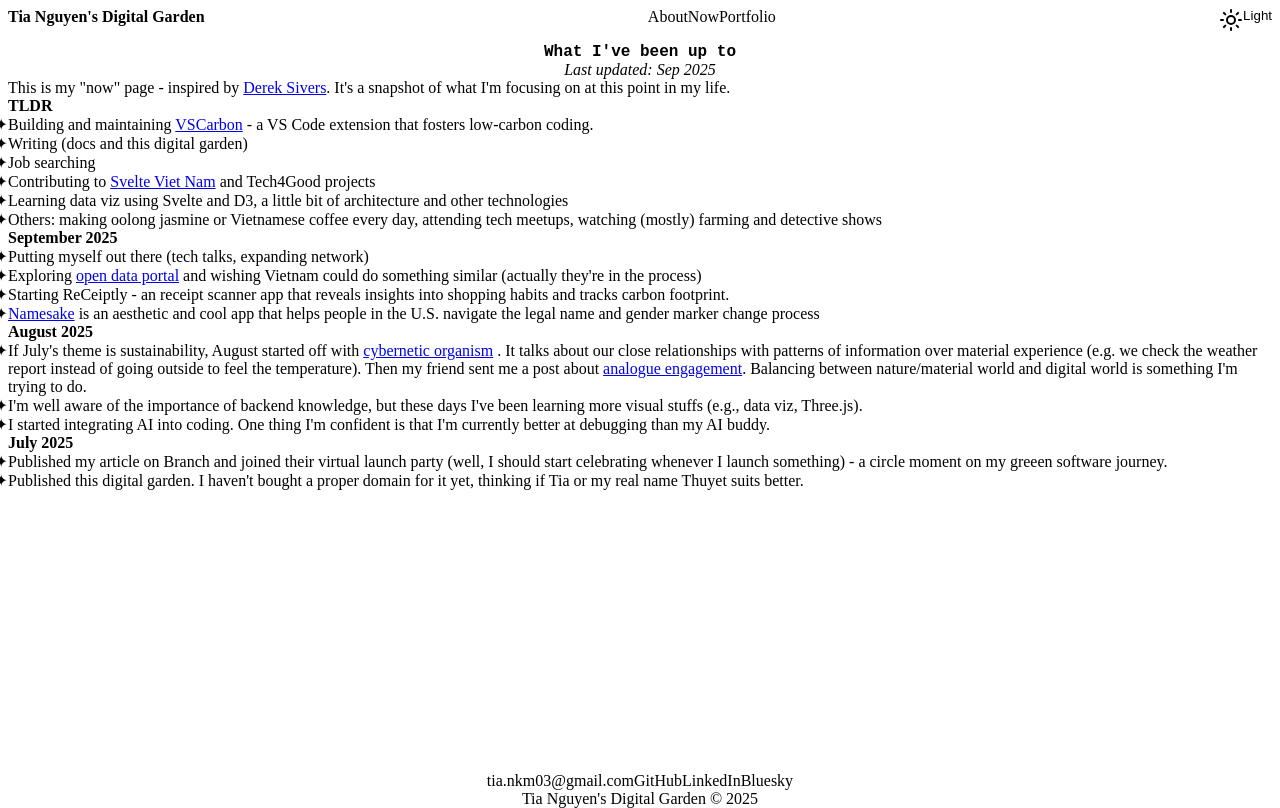
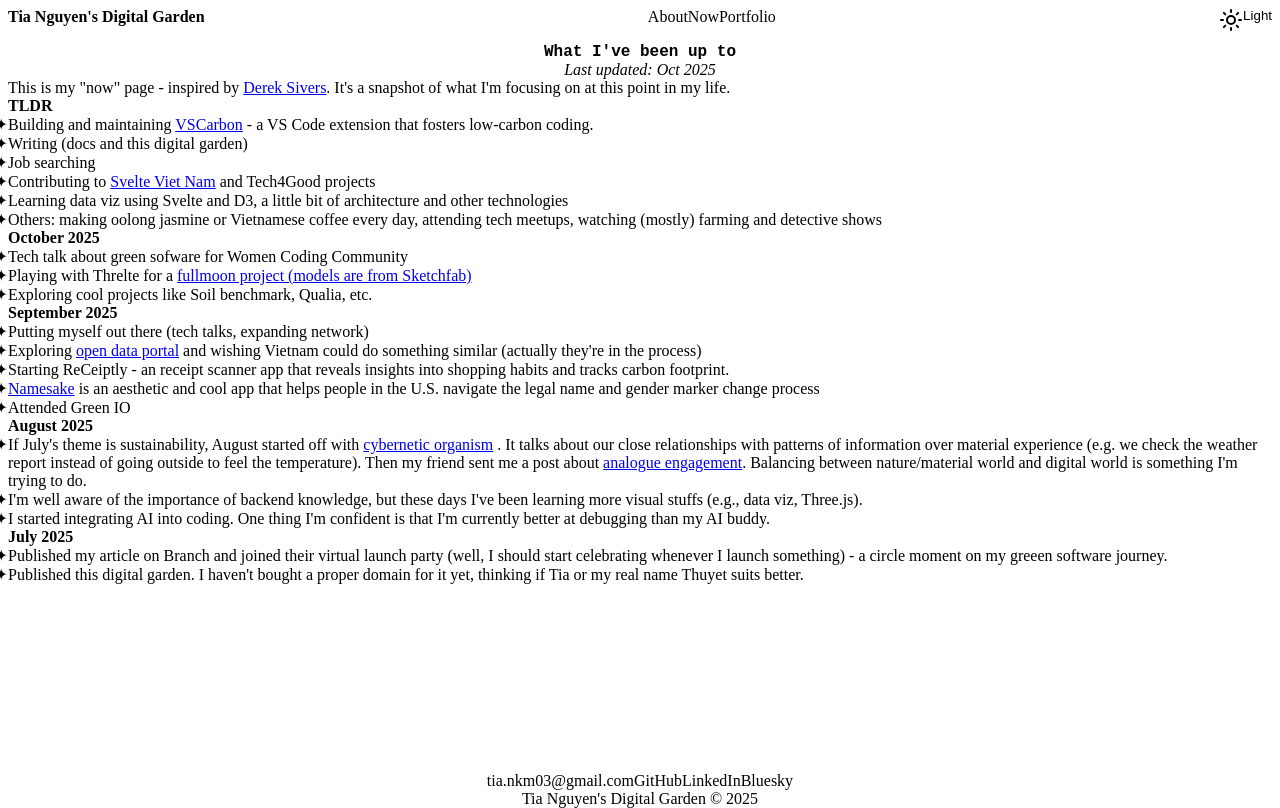
Before and after one commit to liti-dev/markdown-blog, a SvelteKit app: page /now in a window 1280 px wide. Built offline with nearby package versions, Linux system fonts and the light colour scheme.

Commit message:
update now page

```diff
--- a/src/routes/now/+page.svelte
+++ b/src/routes/now/+page.svelte
@@ -1,7 +1,7 @@
 <script lang="ts">
 	import SEO from '$lib/components/SEO.svelte'
 
-	let lastUpdated = 'Sep 2025'
+	let lastUpdated = 'Oct 2025'
 </script>
 
 <SEO title="Now - What I've been up to" description="What I'm focusing on in my life" />
@@ -51,6 +51,17 @@
 				</section>
 
 				<section class="focus-item">
+					<h2>October 2025</h2>
+					<ul>
+						<li>Tech talk about green sofware for Women Coding Community</li>
+						<li>
+							Playing with Threlte for a <a
+								href="https://threlte-fullmoon.vercel.app/"
+								rel="noopener">fullmoon project (models are from Sketchfab)</a
+							>
+						</li>
+						<li>Exploring cool projects like Soil benchmark, Qualia, etc.</li>
+					</ul>
 					<h2>September 2025</h2>
 					<ul>
 						<li>Putting myself out there (tech talks, expanding network)</li>
@@ -67,6 +78,7 @@
 							and cool app that helps people in the U.S. navigate the legal name and gender marker change
 							process
 						</li>
+						<li>Attended Green IO</li>
 					</ul>
 					<h2>August 2025</h2>
 					<ul>
```
